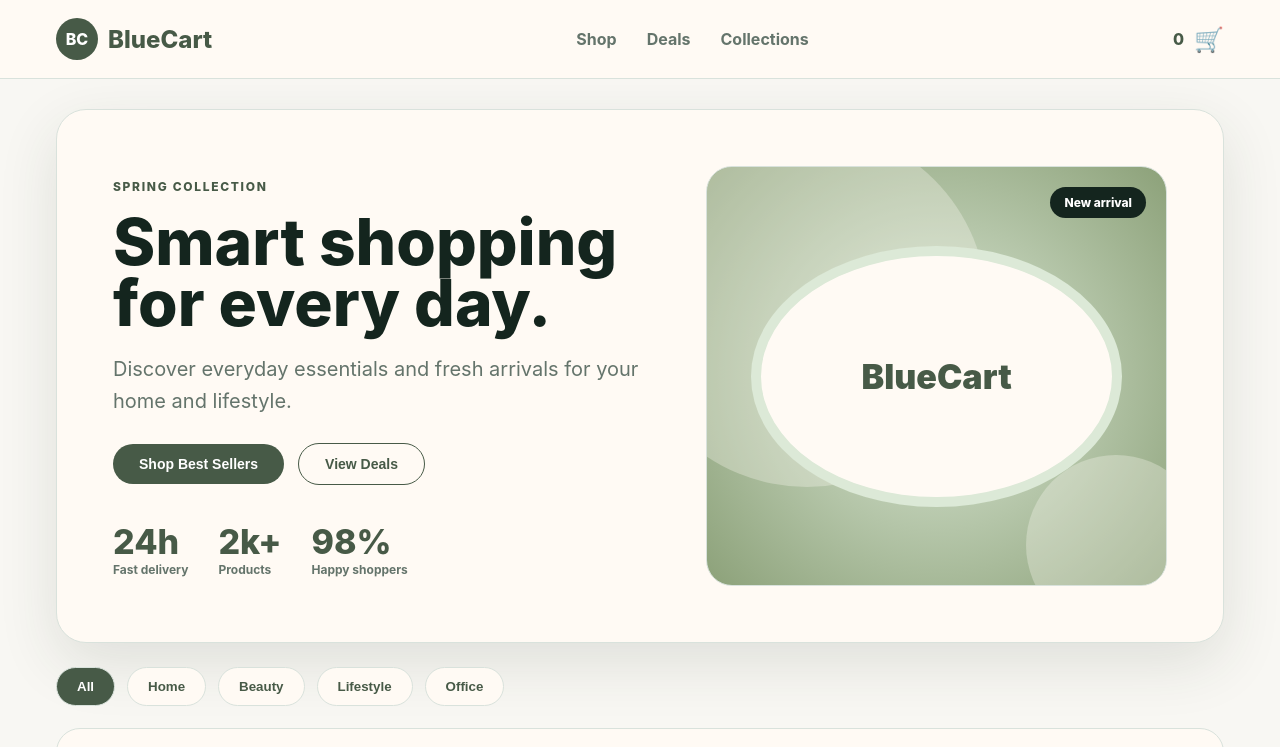
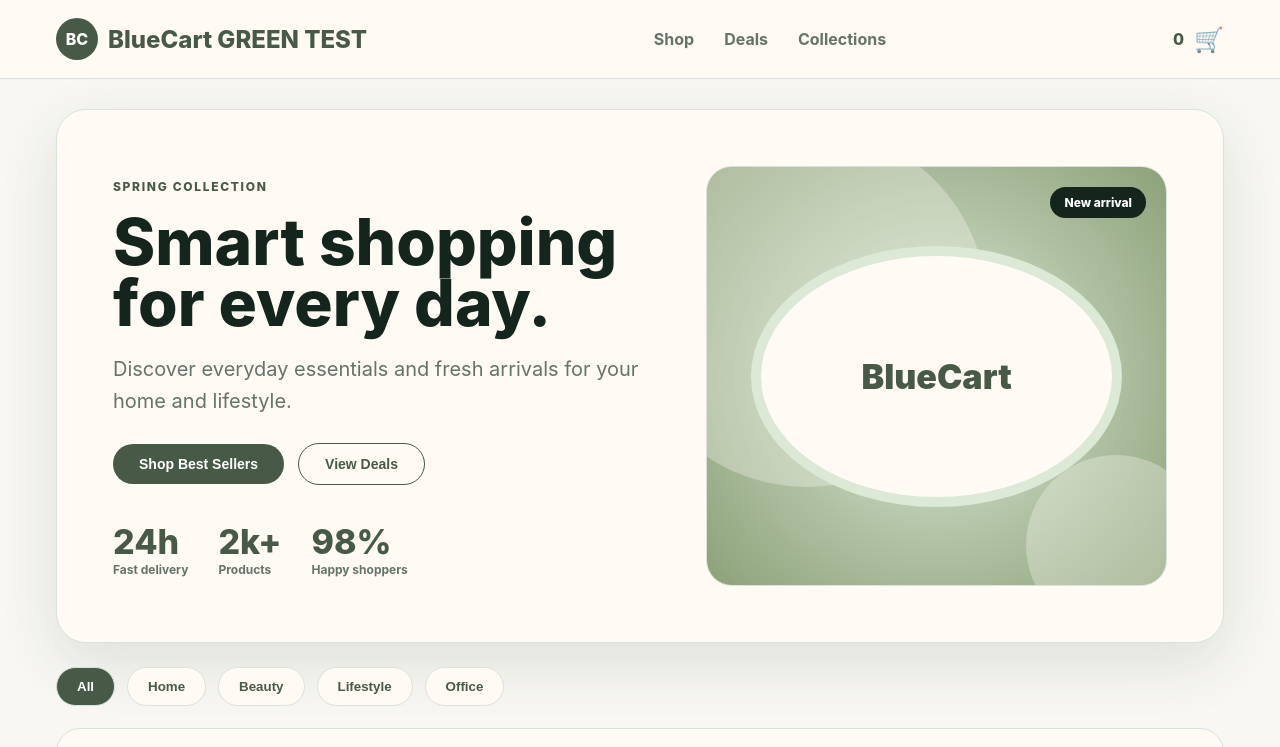
Before and after one commit to King-Juliet/BLUE-GREEN-CANARY_I, a plain HTML site: page applications/frontend/index.html in a window 1280 px wide. Shown: the top 747 px of the page. Drawn offline with Linux system fonts and the light colour scheme.

Commit message:
updated the index.html to test the canary effect of this project

```diff
--- a/applications/frontend/index.html
+++ b/applications/frontend/index.html
@@ -11,7 +11,7 @@
     <header class="topbar">
       <div class="brand">
         <span class="brand-logo">BC</span>
-        <span class="brand-name">BlueCart</span>
+        <span class="brand-name">BlueCart GREEN TEST</span>
       </div>
       <nav class="nav">
         <a class="nav-link" href="#">Shop</a>
@@ -146,4 +146,3 @@
   <script src="app.js"></script>
 </body>
 </html>
-</html>
```
